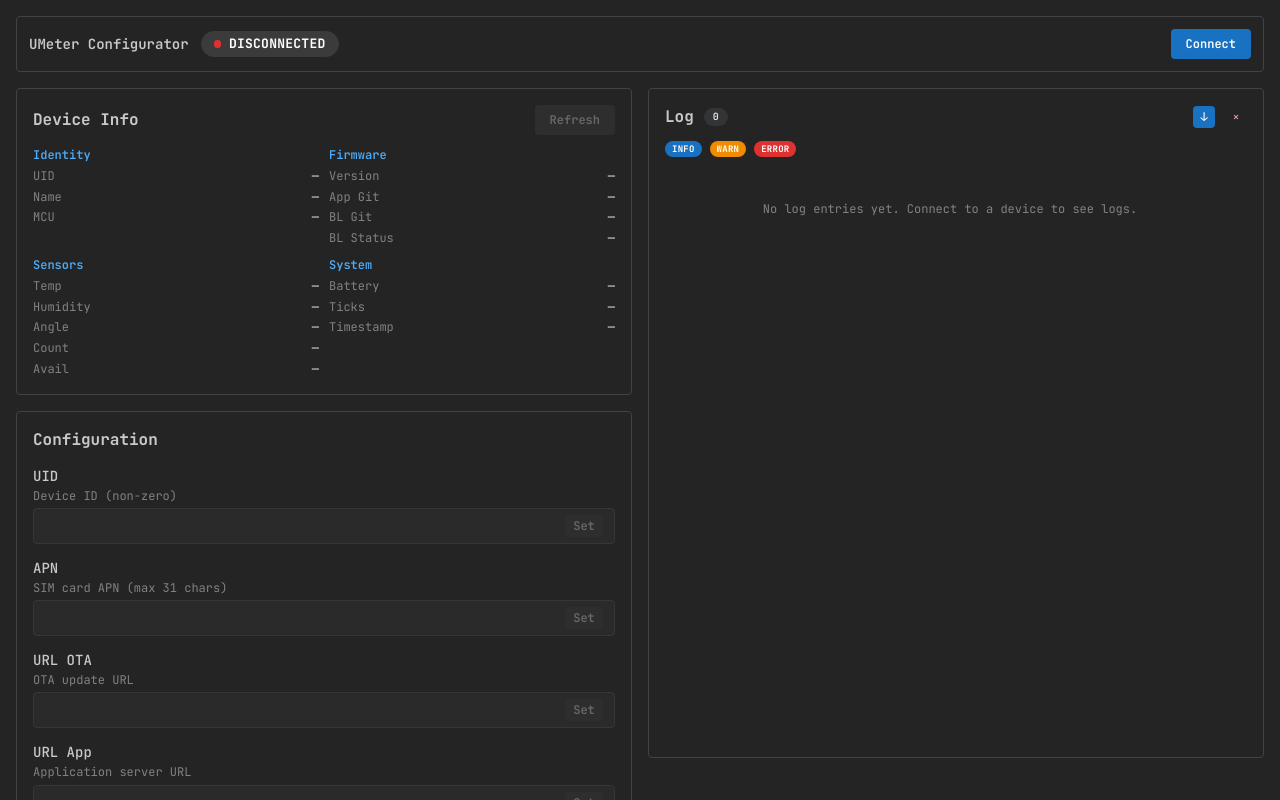
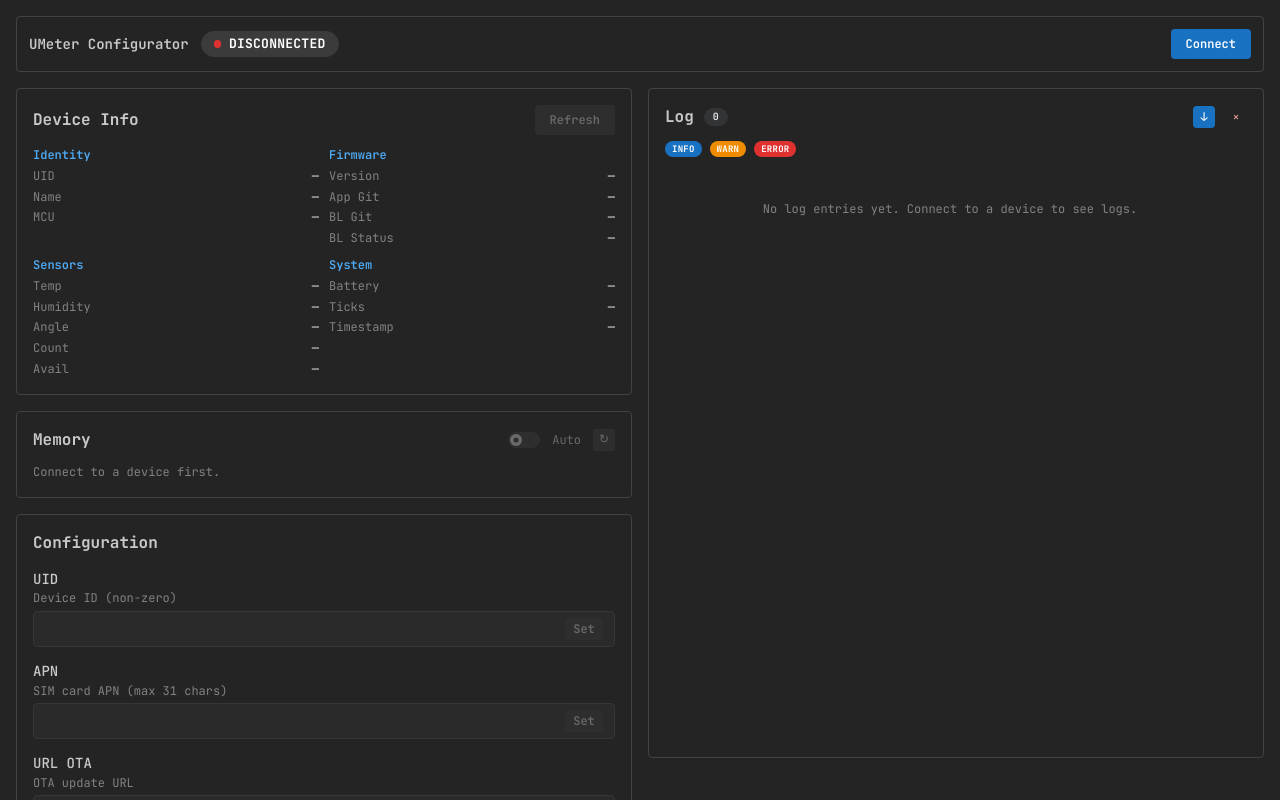
Before and after one commit to alexup4it/umeter-server, a Next.js app: page /configurator in a window 1280 px wide. Shown: the top 800 px of the page. Built offline with nearby package versions, Linux system fonts and the light colour scheme.

Commit message:
Configurator: add memory info section

```diff
--- a/app/(configurator)/configurator/_components/ConfiguratorApp.tsx
+++ b/app/(configurator)/configurator/_components/ConfiguratorApp.tsx
@@ -7,6 +7,7 @@ import { notifications } from '@mantine/notifications';
 
 import {
     buildIfaceCommand,
+    buildMemCommand,
     buildReadCommand,
     buildResetCommand,
     buildSaveCommand,
@@ -28,6 +29,7 @@ import { ConfigEditor } from './ConfigEditor';
 import { ConnectionPanel } from './ConnectionPanel';
 import { DeviceInfo } from './DeviceInfo';
 import { LogViewer } from './LogViewer';
+import { MemoryInfo } from './MemoryInfo';
 
 const MAX_LOG_ENTRIES = 1000;
 
@@ -290,6 +292,11 @@ export function ConfiguratorApp() {
         setLogs([]);
     }, []);
 
+    const fetchMemory = useCallback(
+        () => sendCommand(buildMemCommand()),
+        [sendCommand],
+    );
+
     const isConnected = connectionStatus === 'connected';
 
     return (
@@ -309,6 +316,10 @@ export function ConfiguratorApp() {
                                     loading={ loading }
                                     connected={ isConnected }
                                     onRefresh={ readAllParams }
+                                />
+                                <MemoryInfo
+                                    connected={ isConnected }
+                                    onFetch={ fetchMemory }
                                 />
                                 <ConfigEditor
                                     params={ deviceParams }
--- /dev/null
+++ b/app/(configurator)/configurator/_components/MemoryInfo.tsx
@@ -0,0 +1,272 @@
+'use client';
+
+import { useCallback, useEffect, useRef, useState } from 'react';
+
+import {
+    ActionIcon,
+    Group,
+    Loader,
+    Paper,
+    Progress,
+    Stack,
+    Switch,
+    Text,
+    Title,
+    Tooltip,
+} from '@mantine/core';
+
+import type { ProtocolResponse } from '../_lib/types';
+
+const AUTO_REFRESH_INTERVAL = 30_000;
+
+/** Task names in display order */
+const TASK_NAMES = [
+    'def',
+    'logging',
+    'net',
+    'serial_iface',
+    'ota',
+    'modem',
+    'sensors',
+    'anemometer',
+    'button',
+    'watchdog',
+] as const;
+
+interface MemoryData {
+    heap: number | null;
+    mainStack: number | null;
+    tasks: Record<string, number>;
+}
+
+interface MemoryInfoProps {
+    connected: boolean;
+    onFetch: () => Promise<ProtocolResponse>;
+}
+
+function formatBytes(bytes: number): string {
+    if (bytes >= 1024) {
+        return `${(bytes / 1024).toFixed(1)} KB`;
+    }
+
+    return `${String(bytes)} B`;
+}
+
+function parseMemResponse(response: ProtocolResponse): MemoryData {
+    const data: MemoryData = {
+        heap: null,
+        mainStack: null,
+        tasks: {},
+    };
+
+    if (typeof response.heap === 'number') {
+        data.heap = response.heap;
+    }
+
+    if (typeof response.main_stack === 'number') {
+        data.mainStack = response.main_stack;
+    }
+
+    for (const name of TASK_NAMES) {
+        const value = response[name];
+        if (typeof value === 'number') {
+            data.tasks[name] = value;
+        }
+    }
+
+    return data;
+}
+
+export function MemoryInfo({
+    connected,
+    onFetch,
+}: MemoryInfoProps) {
+    const [data, setData] = useState<MemoryData | null>(null);
+    const [loading, setLoading] = useState(false);
+    const [autoRefresh, setAutoRefresh] = useState(false);
+    const intervalRef = useRef<ReturnType<typeof setInterval> | null>(
+        null,
+    );
+
+    const fetchMemory = useCallback(async () => {
+        setLoading(true);
+        try {
+            const response = await onFetch();
+            if (response.status === 'ok') {
+                setData(parseMemResponse(response));
+            }
+        } catch {
+            // Silently fail — device may be busy
+        } finally {
+            setLoading(false);
+        }
+    }, [onFetch]);
+
+    // Auto-refresh interval
+    useEffect(() => {
+        if (autoRefresh && connected) {
+            void fetchMemory();
+            intervalRef.current = setInterval(
+                () => {
+                    void fetchMemory();
+                },
+                AUTO_REFRESH_INTERVAL,
+            );
+        }
+
+        return () => {
+            if (intervalRef.current) {
+                clearInterval(intervalRef.current);
+                intervalRef.current = null;
+            }
+        };
+    }, [autoRefresh, connected, fetchMemory]);
+
+    // Stop auto-refresh on disconnect
+    useEffect(() => {
+        if (!connected) {
+            setAutoRefresh(false);
+            setData(null);
+        }
+    }, [connected]);
+
+    const taskEntries = data
+        ? Object.entries(data.tasks)
+        : [];
+
+    return (
+        <Paper p="md" withBorder>
+            <Stack gap="sm">
+                <Group justify="space-between">
+                    <Group gap="xs">
+                        <Title order={ 5 }>Memory</Title>
+                        { loading && <Loader size="xs" /> }
+                    </Group>
+                    <Group gap="sm">
+                        <Switch
+                            size="xs"
+                            label="Auto"
+                            disabled={ !connected }
+                            checked={ autoRefresh }
+                            onChange={
+                                (event) => {
+                                    setAutoRefresh(
+                                        event.currentTarget.checked,
+                                    );
+                                }
+                            }
+                        />
+                        <Tooltip label="Refresh now">
+                            <ActionIcon
+                                size="sm"
+                                variant="light"
+                                disabled={
+                                    !connected || loading
+                                }
+                                onClick={
+                                    () => {
+                                        void fetchMemory();
+                                    }
+                                }
+                            >
+                                <Text size="xs">&#x21bb;</Text>
+                            </ActionIcon>
+                        </Tooltip>
+                    </Group>
+                </Group>
+
+                { !data ? (
+                    <Text size="xs" c="dimmed">
+                        { connected
+                            ? 'Press refresh or enable auto-update.'
+                            : 'Connect to a device first.' }
+                    </Text>
+                ) : (
+                    <Stack gap={ 6 }>
+                        { data.heap !== null && (
+                            <MemoryRow
+                                label="Min free heap"
+                                bytes={ data.heap }
+                            />
+                        ) }
+                        { data.mainStack !== null && (
+                            <MemoryRow
+                                label="Main stack HWM"
+                                bytes={ data.mainStack }
+                            />
+                        ) }
+
+                        { taskEntries.length > 0 && (
+                            <>
+                                <Text
+                                    size="xs"
+                                    fw={ 600 }
+                                    c="blue"
+                                    mt={ 4 }
+                                >
+                                    Task stack HWM
+                                </Text>
+                                { taskEntries.map(
+                                    ([name, bytes]) => (
+                                        <MemoryRow
+                                            key={ name }
+                                            label={ name }
+                                            bytes={ bytes }
+                                        />
+                                    ),
+                                ) }
+                            </>
+                        ) }
+                    </Stack>
+                ) }
+            </Stack>
+        </Paper>
+    );
+}
+
+interface MemoryRowProps {
+    label: string;
+    bytes: number;
+}
+
+/** Rough max for visual bar — 8 KB typical stack */
+const BAR_MAX = 8192;
+
+function MemoryRow({ label, bytes }: MemoryRowProps) {
+    const pct = Math.min((bytes / BAR_MAX) * 100, 100);
+    const color = pct < 15 ? 'red' : pct < 40 ? 'yellow' : 'blue';
+
+    return (
+        <Group gap="xs" wrap="nowrap">
+            <Text
+                size="xs"
+                c="dimmed"
+                ff="monospace"
+                style={ {
+                    width: 100,
+                    flexShrink: 0,
+                } }
+            >
+                { label }
+            </Text>
+            <Progress
+                value={ pct }
+                color={ color }
+                size="sm"
+                style={ { flex: 1 } }
+            />
+            <Text
+                size="xs"
+                ff="monospace"
+                fw={ 500 }
+                style={ {
+                    width: 65,
+                    flexShrink: 0,
+                    textAlign: 'right',
+                } }
+            >
+                { formatBytes(bytes) }
+            </Text>
+        </Group>
+    );
+}
--- a/app/(configurator)/configurator/_lib/protocol.ts
+++ b/app/(configurator)/configurator/_lib/protocol.ts
@@ -32,6 +32,10 @@ export function buildSaveCommand(): string {
 
 export function buildResetCommand(): string {
     return JSON.stringify({ cmd: 'reset' });
+}
+
+export function buildMemCommand(): string {
+    return JSON.stringify({ cmd: 'mem' });
 }
 
 /**
```
